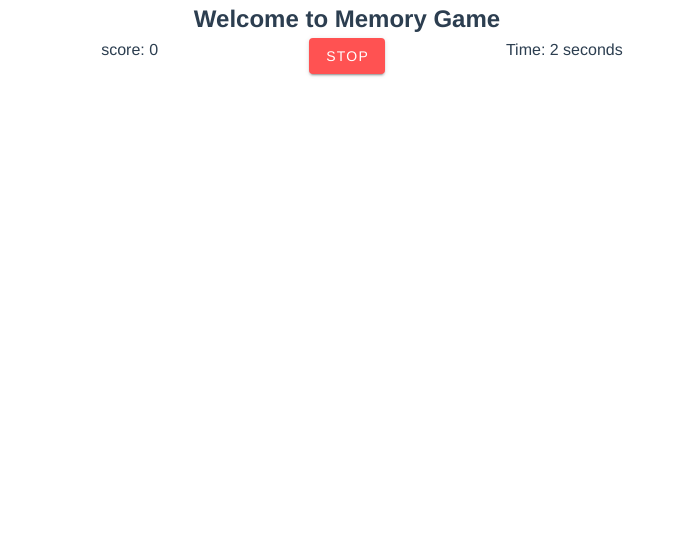
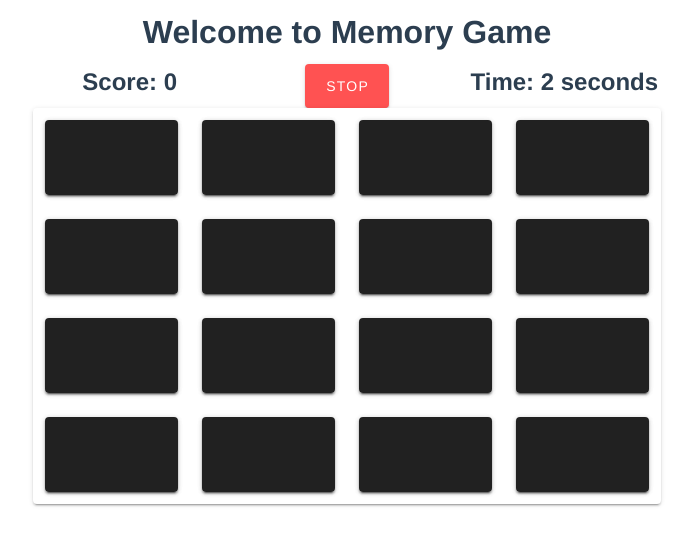
Before and after one commit to jaydadhaniya/memory-game, a Vue app: page /#/ in a window 1280 px wide. Both pictures are taken after a click on the button "START". Shown: the top 546 px of the page, without its empty margins (293-986 px from the left). Built offline with nearby package versions, Linux system fonts and the light colour scheme.

Commit message:
added functional game for 8 x 8 box with simple UI

```diff
--- a/src/components/Card.vue
+++ b/src/components/Card.vue
@@ -1,18 +1,8 @@
 <template>
-  <v-app>
-    <div>
-      <v-row class="justify-center">
-        <v-col cols="2"> score: {{ score }} </v-col>
-
-        <v-col cols="2">
-          <v-btn v-if="!started" color="primary" @click="start">Start</v-btn>
-          <v-btn v-if="started" color="error" @click="stop">Stop</v-btn>
-        </v-col>
-
-        <v-col cols="2"> Time: {{ seconds }} seconds </v-col>
-      </v-row>
-    </div>
-  </v-app>
+  <v-card @click="onCardClick">
+    <div>{{ card.symbol }}</div>
+    <v-overlay :absolute="true" :opacity="1" :value="!card.faceup"> </v-overlay>
+  </v-card>
 </template>
 
 <script>
@@ -20,31 +10,19 @@ export default {
   name: "Card",
 
   props: {
-    msg: String
-  },
-
-  data() {
-    return {
-      started: false,
-      seconds: 0,
-      timer: null,
-      score: 0
-    };
+    card: Object,
+    index: Number,
   },
 
   methods: {
-    start() {
-      this.seconds = 0;
-      this.started = true;
-      this.timer = setInterval(() => {
-        this.seconds++;
-      }, 1000);
+    /**
+     * On card click emit event is if it's not a matched one or alredy faceup
+     */
+    onCardClick() {
+      if (!this.card.matched && !this.card.faceup) {
+        this.$emit("onCardClick", this.card, this.index);
+      }
     },
-
-    stop() {
-      this.started = false;
-      clearInterval(this.timer);
-    }
-  }
+  },
 };
 </script>
--- a/src/views/Home.vue
+++ b/src/views/Home.vue
@@ -1,8 +1,40 @@
 <template>
-  <div>
-    <h2>Welcome to Memory Game</h2>
-    <card />
-  </div>
+  <v-app>
+    <h1 class="ma-2">Welcome to Memory Game</h1>
+    <div>
+      <v-row class="justify-center">
+        <v-col cols="2">
+          <h2>Score: {{ pairCount }}</h2>
+        </v-col>
+
+        <v-col cols="2">
+          <v-btn v-if="!isGameOn" large color="primary" @click="start"
+            >Start</v-btn
+          >
+          <v-btn v-if="isGameOn" large color="error" @click="stop">Stop</v-btn>
+        </v-col>
+
+        <v-col cols="2">
+          <h2>Time: {{ seconds }} seconds</h2>
+        </v-col>
+      </v-row>
+    </div>
+    <v-row v-if="isGameOn">
+      <v-col cols="12" sm="6" offset-sm="3">
+        <v-card>
+          <v-container fluid>
+            <v-row>
+              <v-col v-for="(card, index) in gameCard" :key="index" cols="3">
+                <v-card class="justify-center" style="font-size: 50px;">
+                  <card :card="card" :index="index" @onCardClick="checkCard" />
+                </v-card>
+              </v-col>
+            </v-row>
+          </v-container>
+        </v-card>
+      </v-col>
+    </v-row>
+  </v-app>
 </template>
 
 <script>
@@ -11,14 +43,110 @@ import Card from "@/components/Card.vue";
 
 export default {
   name: "Home",
+
   components: {
-    Card
-  }
+    Card,
+  },
+
+  data() {
+    return {
+      isGameOn: false,
+      seconds: 0,
+      timer: null,
+      pairCount: 0,
+      firstCard: null,
+      gameCard: [
+        { symbol: "1", faceup: false, matched: false },
+        { symbol: "1", faceup: false, matched: false },
+        { symbol: "2", faceup: false, matched: false },
+        { symbol: "2", faceup: false, matched: false },
+        { symbol: "3", faceup: false, matched: false },
+        { symbol: "3", faceup: false, matched: false },
+        { symbol: "4", faceup: false, matched: false },
+        { symbol: "4", faceup: false, matched: false },
+        { symbol: "5", faceup: false, matched: false },
+        { symbol: "5", faceup: false, matched: false },
+        { symbol: "6", faceup: false, matched: false },
+        { symbol: "6", faceup: false, matched: false },
+        { symbol: "7", faceup: false, matched: false },
+        { symbol: "7", faceup: false, matched: false },
+        { symbol: "8", faceup: false, matched: false },
+        { symbol: "8", faceup: false, matched: false },
+      ],
+    };
+  },
+
+  methods: {
+    start() {
+      this.suffle();
+      this.isGameOn = true;
+      this.timer = setInterval(() => {
+        this.seconds++;
+      }, 1000);
+    },
+
+    stop() {
+      this.seconds = 0;
+      this.isGameOn = false;
+      clearInterval(this.timer);
+    },
+
+    /**
+     * Shuffle a game cards. This function is based on http://stackoverflow.com/a/2450976
+     */
+    suffle() {
+      let currentIndex = this.gameCard.length;
+      let temporaryValue;
+      let randomIndex;
+
+      while (currentIndex !== 0) {
+        randomIndex = Math.floor(Math.random() * currentIndex);
+        currentIndex -= 1;
+        temporaryValue = this.gameCard[currentIndex];
+        this.gameCard[currentIndex] = this.gameCard[randomIndex];
+        this.gameCard[randomIndex] = temporaryValue;
+      }
+    },
+
+    /**
+     * check card details and do Match/notMatched
+     */
+    checkCard(card, index) {
+      this.gameCard[index] = { ...card, faceup: true };
+
+      setTimeout(() => {
+        if (this.firstCard === null) {
+          this.firstCard = { ...card, index };
+        } else if (this.firstCard.symbol === card.symbol) {
+          this.gameCard[index] = {
+            symbol: card.symbol,
+            faceup: true,
+            matched: true,
+          };
+          this.gameCard[this.firstCard.index] = {
+            symbol: card.symbol,
+            faceup: true,
+            matched: true,
+          };
+
+          this.firstCard = null;
+          this.pairCount++;
+        } else {
+          this.gameCard[index] = {
+            symbol: card.symbol,
+            faceup: false,
+            matched: false,
+          };
+          this.gameCard[this.firstCard.index] = {
+            symbol: this.firstCard.symbol,
+            faceup: false,
+            matched: false,
+          };
+
+          this.firstCard = null;
+        }
+      }, 2000);
+    },
+  },
 };
 </script>
-<!-- Add "scoped" attribute to limit CSS to this component only -->
-<style scoped>
-h2 {
-  margin: 5px;
-}
-</style>
```
